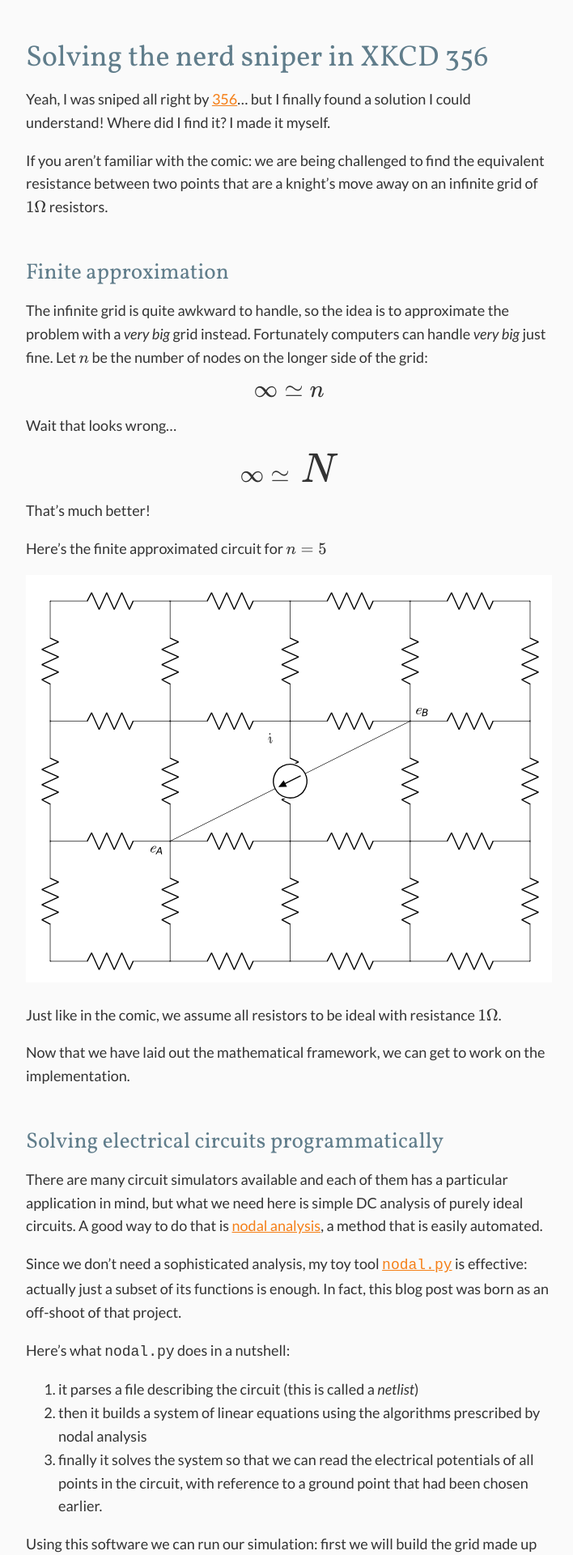
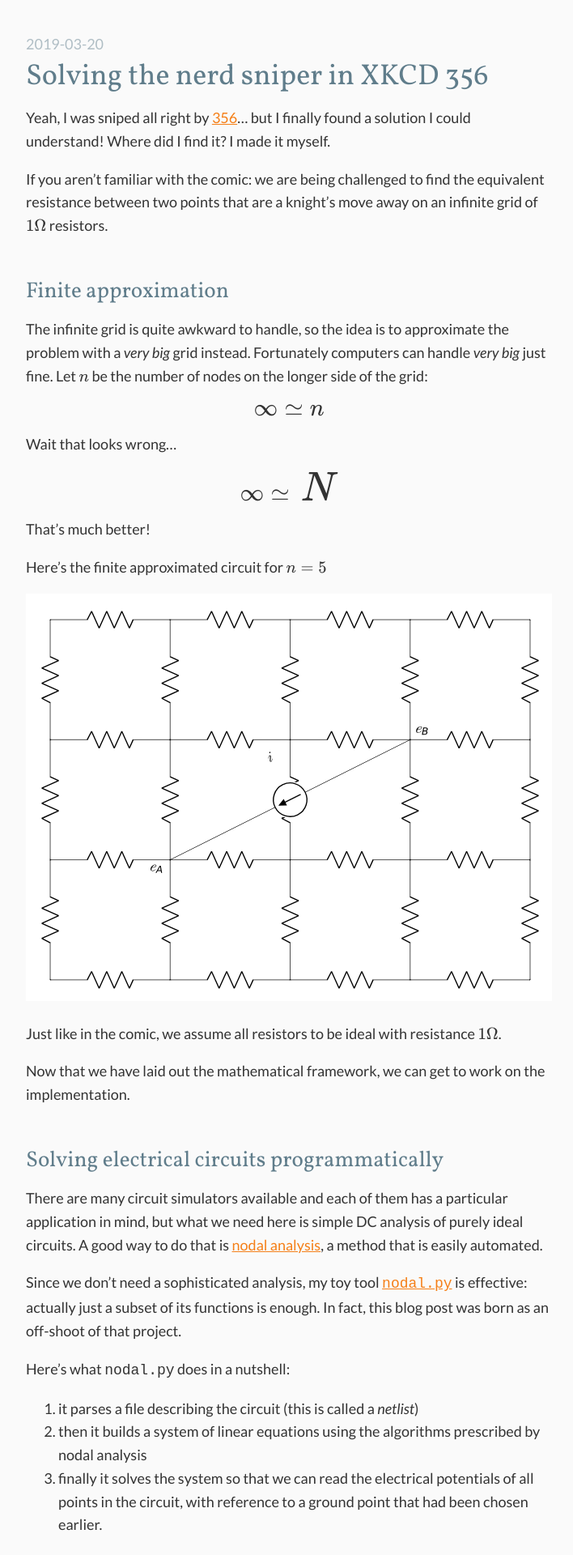
Before and after one commit to EnricoMiccoli/enricomiccoli.github.io, a Jekyll site: the page built from _posts/2019-03-20-xkcd-356-infinite-grid-resistors.md, in a window 1280 px wide. Shown: the top 1920 px of the page at 81% size, without its empty margins (283-991 px from the left). Built offline with Jekyll 4.4.1, drawn with Linux system fonts in a browser that asks for light colours; formulas are drawn with MathJax 3; some of the changed text lies outside the part shown.

Commit message:
Add date before title, license in footer

```diff
--- /dev/null
+++ b/_includes/ccbysa.html
@@ -0,0 +1,8 @@
+This work by
+    <span xmlns:cc="http://creativecommons.org/ns#" property="cc:attributionName">
+        Enrico Miccoli
+    </span>
+is licensed under a
+    <a rel="license" href="http://creativecommons.org/licenses/by-sa/4.0/">
+        Creative Commons Attribution-ShareAlike 4.0 International License
+    </a>.
--- a/_layouts/post.html
+++ b/_layouts/post.html
@@ -2,6 +2,11 @@
 layout: default
 ---
 
+<div id="dateslug">{{ page.date | date: "%Y-%m-%d" }}</div>
 <h1>{{ page.title }} </h1>
 
 {{ content }}
+
+<footer>
+    {% include ccbysa.html %}
+</footer>
--- a/css/main.scss
+++ b/css/main.scss
@@ -7,6 +7,7 @@
 @import url('https://fonts.googleapis.com/css?family=Lato:400,400i');
 
 $gray500: #607D8B;
+$gray200: #B0BEC5;
 $yellow900: #F57F17;
 $yellow500: #FFEB3B;
 $text-black:#333;
@@ -29,6 +30,9 @@ h1,h2,h3{
     line-height:1;
     font-family: 'Vollkorn', serif;
     font-weight: 400;
+}
+h1{
+    margin-top: 0.5ex;
 }
 h3{
     font-style: italic;
@@ -60,3 +64,13 @@ div.update {
         text-transform: uppercase;
     }
 }
+#dateslug {
+    color: $gray200;
+}
+footer {
+    padding-top: 3em;
+    color: $gray200;
+    a {
+        color: $gray200;
+    }
+}
```
